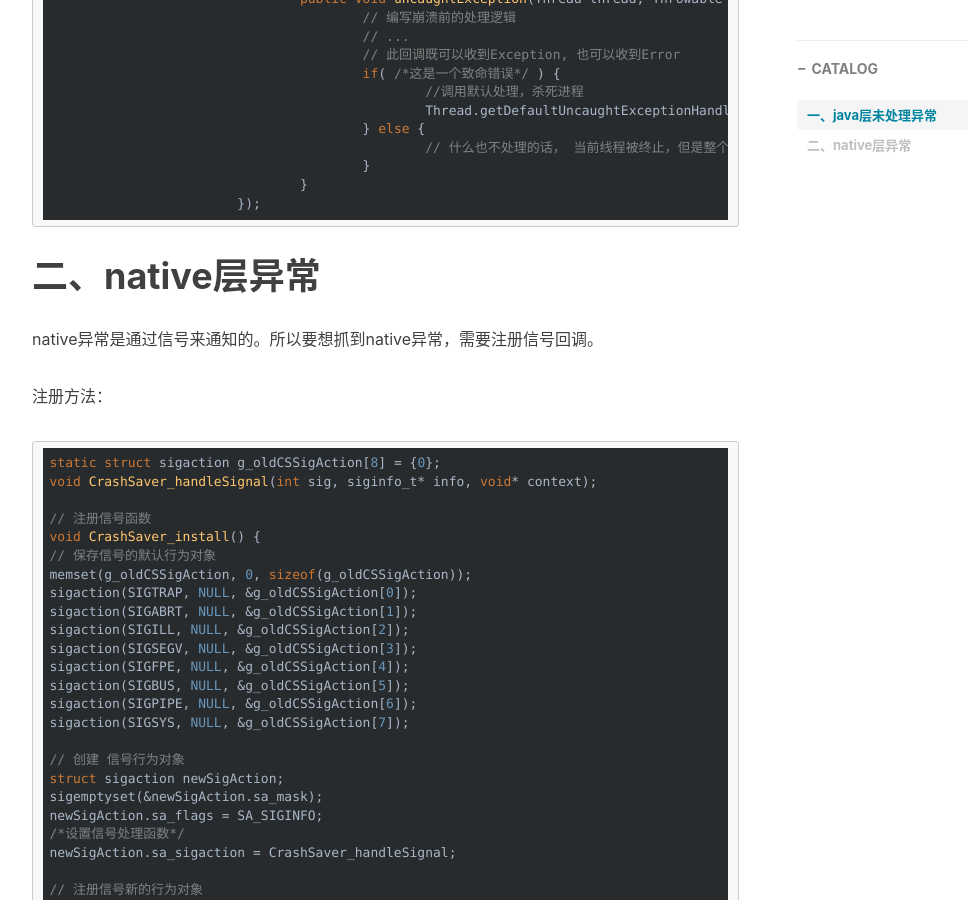
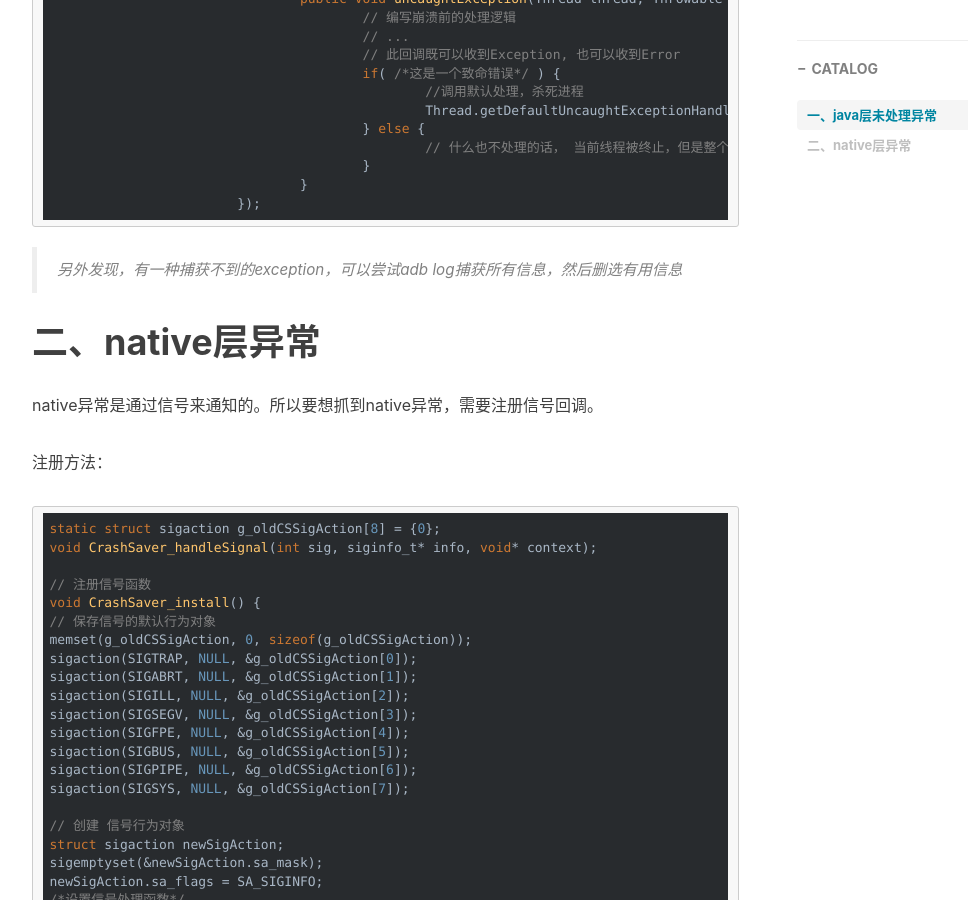
Before and after one commit to yuanfentiank789/yuanfentiank789.github.io, a Jekyll site: the page built from _posts/2016-08-12-crash.md, in a window 1280 px wide and 900 px high, scrolled down 1201 px. Shown: the whole window, without its empty margins (233-1201 px from the left). Built offline with Jekyll 4.4.1, drawn with Linux system fonts in a browser that asks for light colours; nearby versions of some CDN libraries; comment, search, counter and statistics services are not loaded.

Commit message:
update
update

```diff
--- a/_posts/2016-08-12-crash.md
+++ b/_posts/2016-08-12-crash.md
@@ -50,6 +50,8 @@ Java层默认未处理异常的Handler，都是调用Thread.setDefaultUncaughtEx
 						}
 					}
 				});
+
+> 另外发现，有一种捕获不到的exception，可以尝试adb log捕获所有信息，然后删选有用信息
 
 # 二、native层异常
 
```
